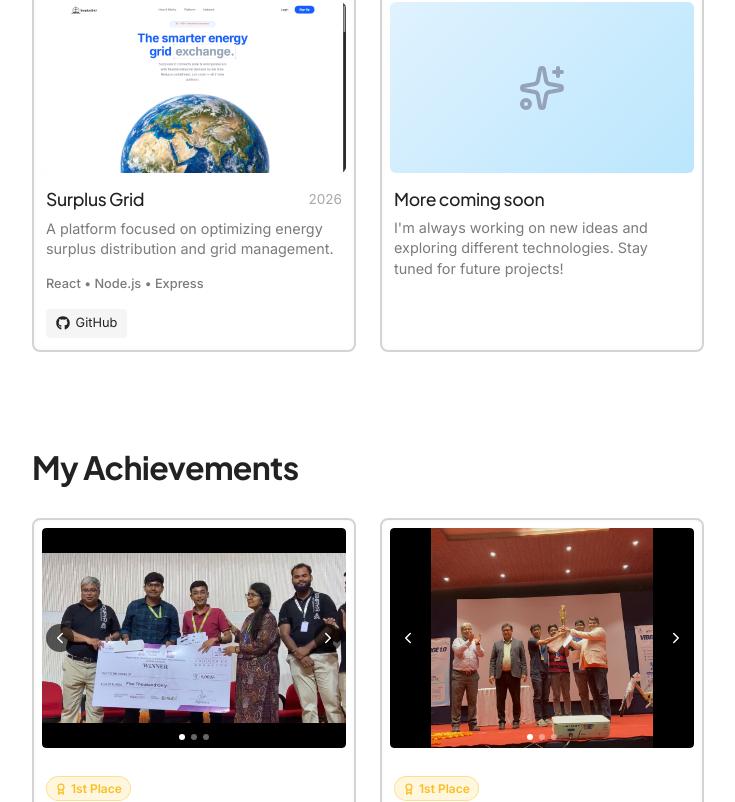
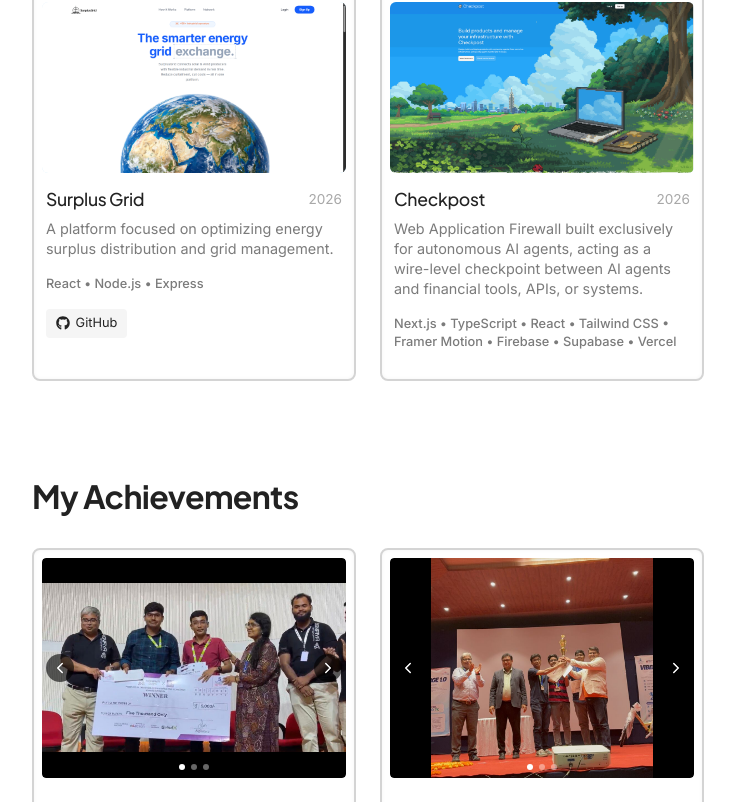
Before and after one commit to 24f2006234/aniruddha-portfolio, a React (Vite) app: page / in a window 1280 px wide. Shown: the part 2429-3231 px from the top of the page, without its empty margins (272-1007 px from the left). Built offline with nearby package versions, Linux system fonts and the light colour scheme.

Commit message:
feat: add Checkpost project in place of coming soon placeholder

```diff
--- a/src/data/portfolioData.js
+++ b/src/data/portfolioData.js
@@ -1,6 +1,7 @@
 import aeroGridImg from "../assets/AeroGrid_Analytics.png";
 import placementPortalImg from "../assets/placement-portal_app.png";
 import surplusGridImg from "../assets/surplusgrid.png";
+import checkpostImg from "../assets/checkpost.png";
 import iitmLogo from "../assets/iitm.png";
 
 export const personalInfo = {
@@ -76,14 +77,18 @@ export const projects = [
     github: "https://github.com/pradhan-not-found/SurplusGrid",
   },
   {
-    title: "More coming soon",
-    tech: [],
-    year: "",
-    description: "I'm always working on new ideas and exploring different technologies. Stay tuned for future projects!",
-    bullets: [],
-    color: "#60A5FA",
-    iconName: "Sparkles",
-    image: null,
+    title: "Checkpost",
+    tech: ["Next.js", "TypeScript", "React", "Tailwind CSS", "Framer Motion", "Firebase", "Supabase", "Vercel"],
+    year: "2026",
+    description: "Web Application Firewall built exclusively for autonomous AI agents, acting as a wire-level checkpoint between AI agents and financial tools, APIs, or systems.",
+    bullets: [
+      "Wire-level checkpoint positioned entirely between the AI agent and every financial tool, API, or system it attempts to use.",
+      "Secures autonomous agent tool calls and infrastructure with real-time monitoring and policy enforcement.",
+    ],
+    color: "#38BDF8",
+    iconName: "ShieldCheck",
+    image: checkpostImg,
+    github: null,
     link: null,
   }
 ];
```
Also changed, not shown: src/assets/checkpost.png (added).
